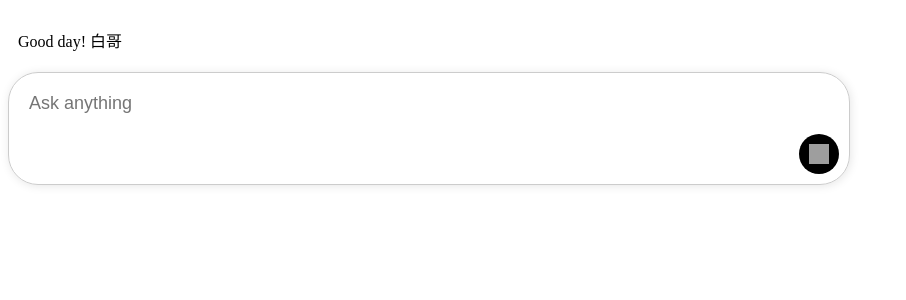
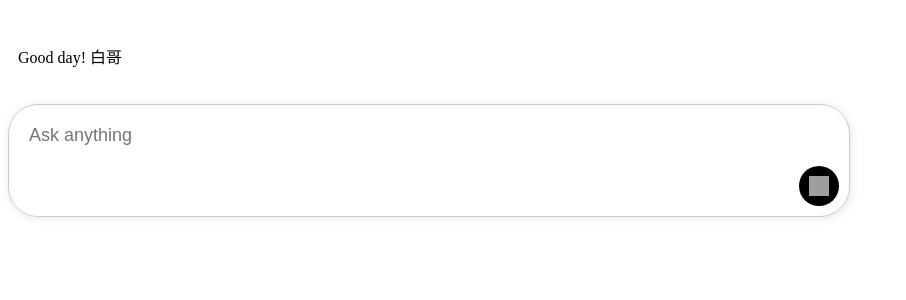
Before and after one commit to shaobai-li/daily-assistant, a React (Vite) app in the folder frontend/: page / in a window 1280 px wide. Shown: the top 300 px of the page, without its empty margins (0-906 px from the left). Built offline with nearby package versions, Linux system fonts and the light colour scheme; grey boxes are pictures that could not be loaded.

Commit message:
feat(frontend): add Markdown rendering to AI message outputs

```diff
--- a/frontend/package.json
+++ b/frontend/package.json
@@ -11,7 +11,8 @@
   },
   "dependencies": {
     "react": "^19.1.0",
-    "react-dom": "^19.1.0"
+    "react-dom": "^19.1.0",
+    "react-markdown": "^10.1.0"
   },
   "devDependencies": {
     "@eslint/js": "^9.29.0",
--- a/frontend/src/components/AIMessage.jsx
+++ b/frontend/src/components/AIMessage.jsx
@@ -1,10 +1,11 @@
 import "./AIMessage.css"
+import ReactMarkdown from "react-markdown"
 
 export default function AIMessage({message}) {
     return (
         <div className="ai-message">
             <div className="ai-message-bubble">
-                {message}
+                <ReactMarkdown>{message}</ReactMarkdown>
             </div>
         </div>
     )
```
Also changed, not shown: 1 other file (tests, documents, lock files or other folders).
